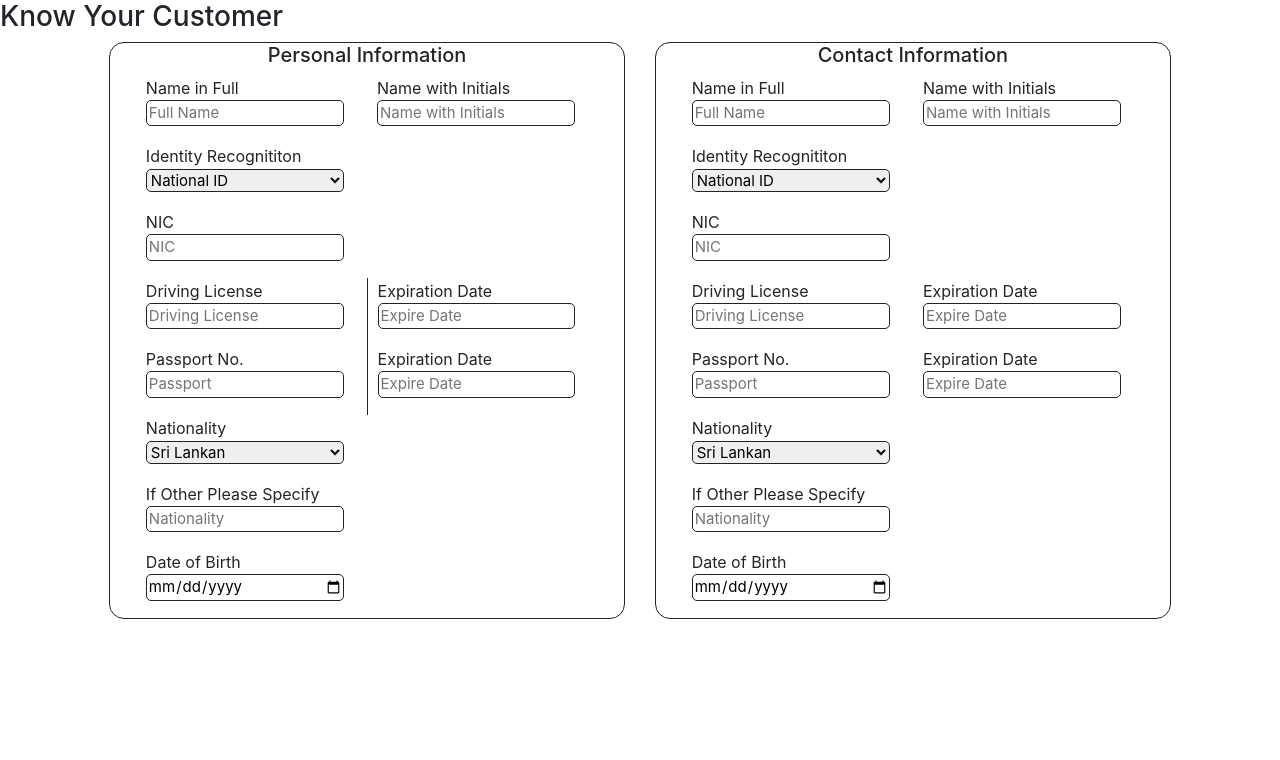
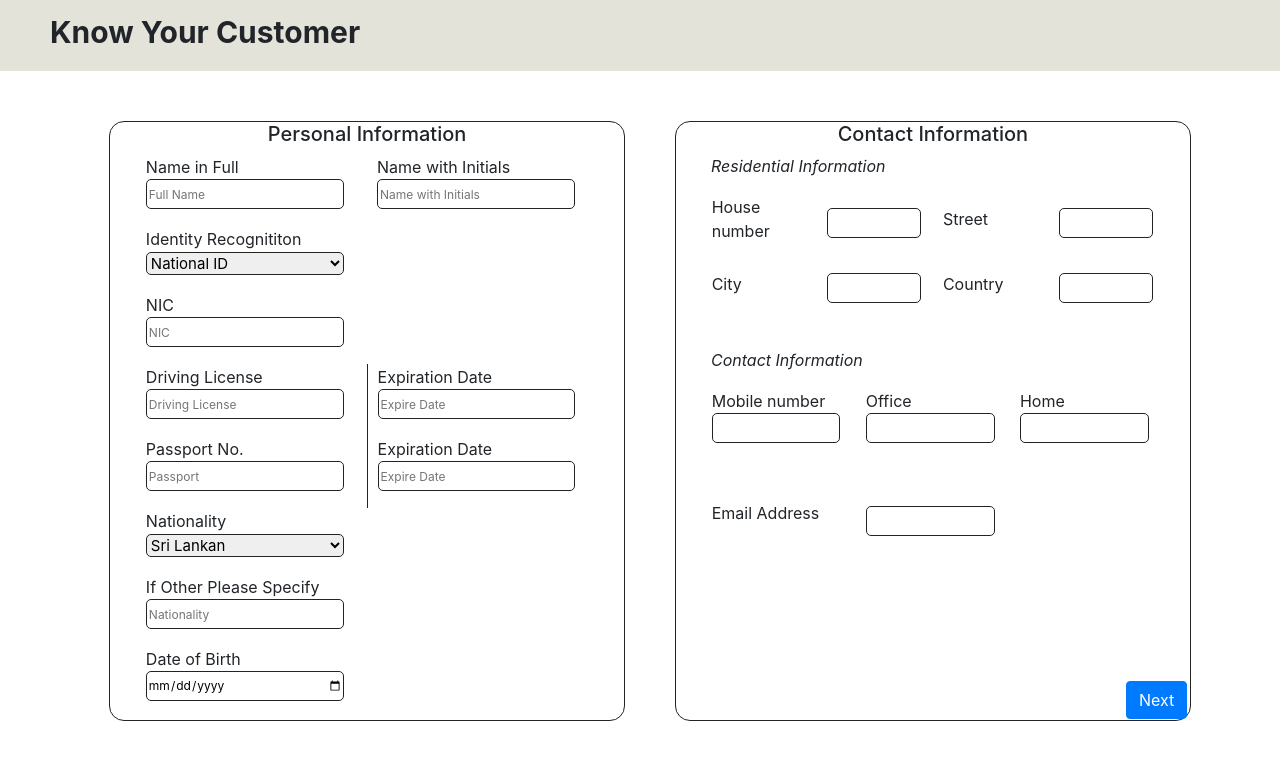
Before and after one commit to Dinithikw/TeamMicro, a Django app: page /kyc/ in a window 1280 px wide. Shown: the top 760 px of the page. Run offline with Django 3.2, Linux system fonts and the light colour scheme; some libraries are stand-ins or nearby versions.

Commit message:
Update index.html

```diff
--- a/kyc_django/kyc_django/kyc/templates/kyc/index.html
+++ b/kyc_django/kyc_django/kyc/templates/kyc/index.html
@@ -17,14 +17,19 @@
       .personal_info{
         margin-left: 20px;
       }
+      .contact_info{
+        margin-left: 20px;
+      }
       form{
         border:1px solid #232322;
         border-radius: 15px;
+        height:600px;
       }
       input{
         border-radius: 5px;
         width:90%;
-        font-size: 15px;
+        height:30px;
+        font-size: 12px;
         border:1px solid #232322;
       }
       select{
@@ -41,6 +46,15 @@
         border-left: 1px solid #232322;
         padding-left: 10px;
       }
+      .title{
+        margin-bottom: 50px;
+        font-size: 30px;
+        background-color: #E4E3DA;
+      }
+      .contact tr td{
+        width:25%;
+        padding-bottom: 20px;
+      }
     </style>
 </head>
 
@@ -48,7 +62,7 @@
 <body>
   <div class="row">
     <div class="col-md-12 title">
-      <h3>Know Your Customer</h3>
+      <p style="padding-top:10px; padding-left:50px;"><b>Know Your Customer</b></p>
     </div>
   </div>
 
@@ -141,83 +155,70 @@
       <div class="col-md-5 contact_info">
         <form>
             <center><h5>Contact Information</h5></center>
-            <table align="center" width="90%">
+            <p style="padding-left: 35px;"><i>Residential Information</i></p>
+            <center><table class="contact" width="90%"></center>
             <tr>
               <td>
-                        <p class = "name">Name in Full<br>
-                        <input class = "fullname" type = "text" name = "fullname" placeholder = "Full Name" required>
+                <label>House number</label>
               </td>
               <td>
-                        <p class = "name">Name with Initials</br>
-                        <input class = "nwi" type = "text" name = "nwi" placeholder = "Name with Initials" required>
+                <input type="text" name="house_number">
+              </td>
+              <td>
+                <label>Street</label>
+              </td>
+              <td>
+                <input type="text" name="street">
               </td>
             </tr>
             <tr>
               <td>
-                        <p class = "ID_Recognitio">Identity Recognititon
-                        <select name="ID_type" id="ID_type">
-                            <option value="National ID">National ID</option>
-                            <option value="Passport">Passport</option>
-                            <option value="Driving License">Driving License</option>
-                            <!-- <option value="Senior Citizen ID">Senior Citizen ID</option> -->
-                            <option value="Other">Other</option>
-                          </select>
+                <label>City</label>
+              </td>
+              <td>
+                <input type="text" name="city">
+              </td>
+              <td>
+                <label>Country</label>
+              </td>
+              <td>
+                <input type="text" name="country">
+              </td>
+            </tr>
+            </table>
+            <br>
+            <p style="text-align: left; padding-left: 35px;"><i>Contact Information</i></p>
+            <table class="contact" width="90%">
+              <tr>
+                <td>
+                  <p>Mobile number<br>
+                  <input type="text" name="mobile_number">
+                </td>
+                <td>
+                  <p>Office<br>
+                  <input type="text" name="office_number">
+                </td>
+                <td>
+                  <p>Home<br>
+                  <input type="text" name="home_number">
                 </td>
               </tr>
               <tr>
-                    <td>
-                        <p class = "NIC">NIC</br>
-                        <input class = "NIC" type = "text" name = "NIC" placeholder = "NIC" required>
-                    </td>
-                    <td>
-
-                    </td>
+                <td></td>
+                <td></td>
               </tr>
               <tr>
                 <td>
-                        <p class = "Driving_License">Driving License</br>
-                        <input class = "Driving_License" type = "text" name = "driving_license" placeholder = "Driving License" required>
+                  <p>Email Address</p>
                 </td>
                 <td>
-                        <p class = "Exp">Expiration Date</br>
-                        <input class = "Exp" type = "text" name = "drive_exp" placeholder = "Expire Date" required>
+                  <input type="text" name="email">
                 </td>
               </tr>
-                <tr>
-                    <td>
-                        <p class = "Passport">Passport No.<br>
-                        <input class = "Passport" type = "text" name = "passport" placeholder = "Passport" required>
-                    </td>
-                    <td>
-                        <p class = "Exp">Expiration Date</br>
-                        <input class = "Exp" type = "text" name = "passport_exp" placeholder = "Expire Date" required>
-                    </td>
-                </tr>
-                <tr>
-                    <td>
-                        <p class = "Nationality"> Nationality<br>
-                        <select name="Nationality" id="Nationality">
-                            <option value="Sri Lankan">Sri Lankan</option>
-                            <option value="Other">Other</option>
-                        </select>
-                    </td>
-                </tr>
-                <tr>
-                    <td>
-                        <p class = "Nationality"> If Other Please Specify<br>
-                        <input class = "Nationality" type = "text" name = "Nationality" placeholder = "Nationality" required>
-                    </td>
-                    <td>
-
-                    </td>
-                </tr>
-                <tr>
-                    <td>
-                        <p class = "DOB">Date of Birth <br>
-                        <input type="date" id="birthday" name="birthday">
-                    </td>
-                </tr>
-            </table>
+            </table></center>
+            <br><br><br><br><br>
+            <p style="padding-left: 450px;"><button type="button" class="btn btn-primary">Next</button></p>
+          </form>
       </div>
       <div class="col-md-1">
 
```
Lines whose indentation alone changed are shown as unchanged.
